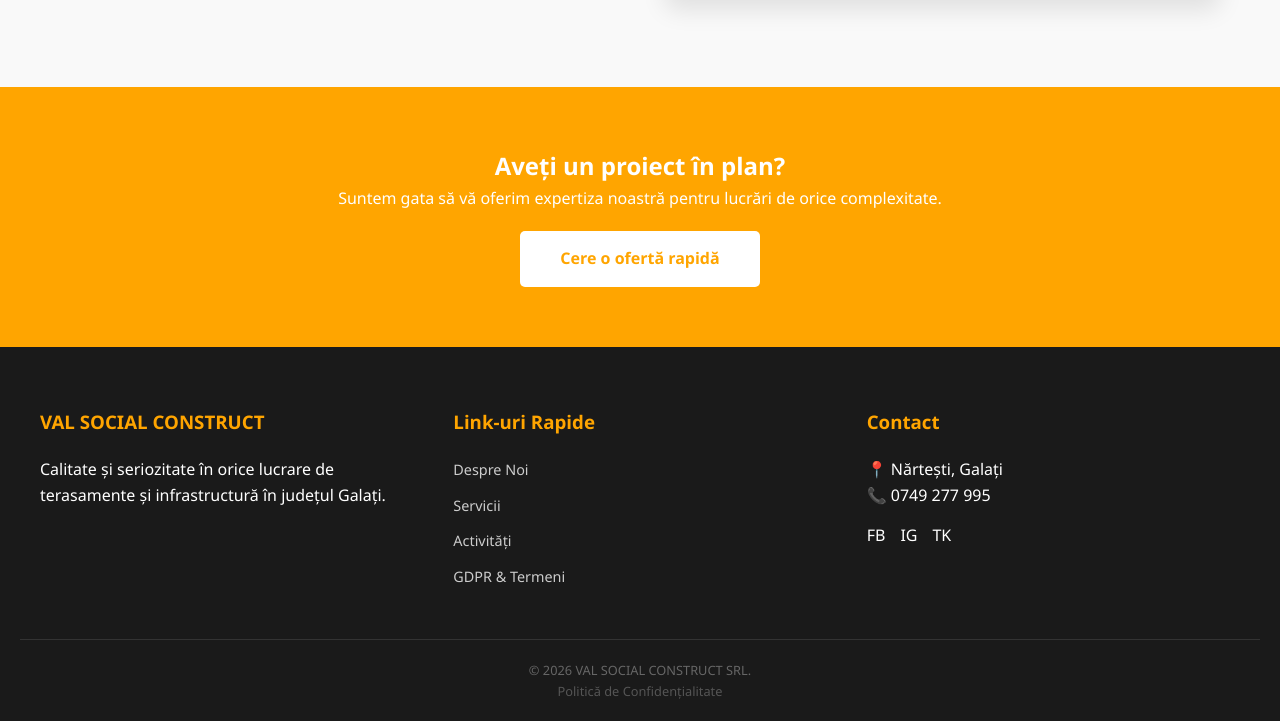
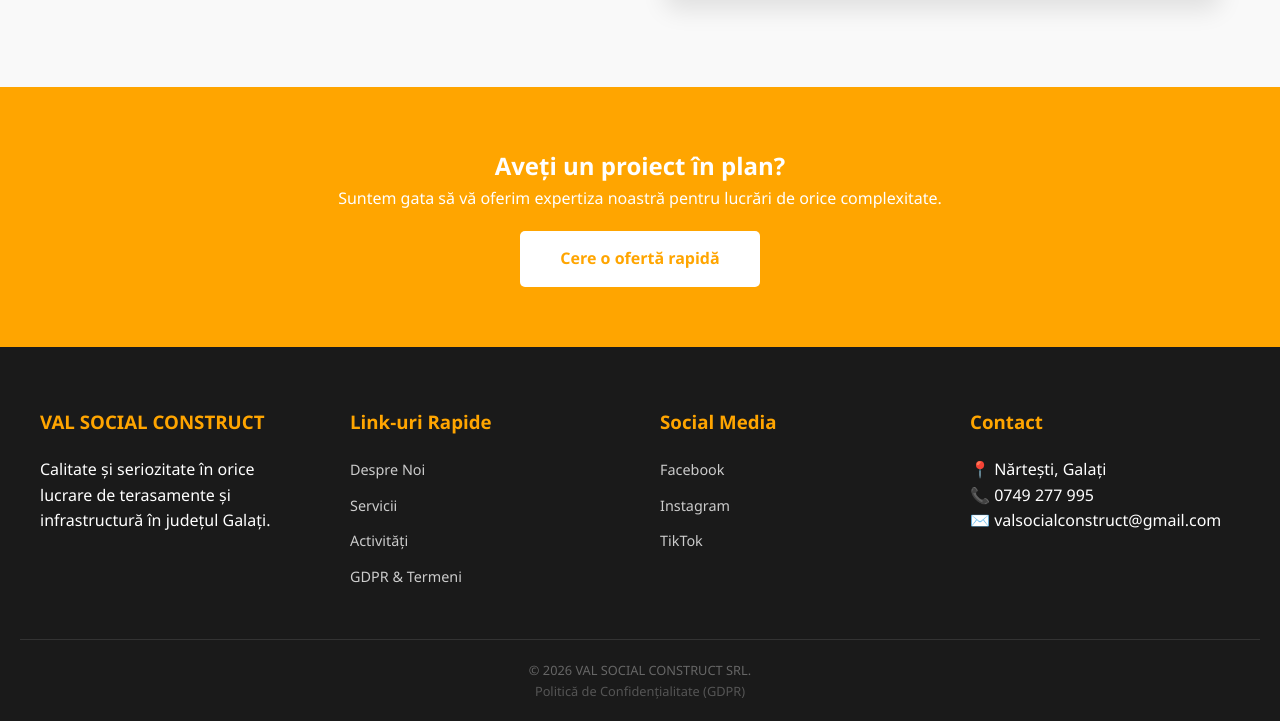
Before and after one commit to denisssdmz88/valsocialconstruct, a plain HTML site: page VALSOCIALCONSTRUCT servicii_page.html in a window 1280 px wide. Shown: the part 2021-2742 px from the top of the page. Drawn offline with Linux system fonts and the light colour scheme.

Commit message:
Update VALSOCIALCONSTRUCT servicii_page.html

```diff
--- a/VALSOCIALCONSTRUCT servicii_page.html
+++ b/VALSOCIALCONSTRUCT servicii_page.html
@@ -69,7 +69,7 @@
         .footer-section h3 { color: #ffa500; margin-bottom: 20px; }
         .footer-links { list-style: none; }
         .footer-links li { margin-bottom: 10px; }
-        .footer-links a { color: #ccc; text-decoration: none; font-size: 0.9em; }
+        .footer-links a { color: #ccc; text-decoration: none; font-size: 0.9em; transition: 0.3s; }
         .footer-links a:hover { color: #ffa500; }
         .footer-bottom { text-align: center; margin-top: 40px; padding-top: 20px; border-top: 1px solid #333; color: #666; font-size: 0.8em; }
 
@@ -104,7 +104,7 @@
                 <li><a href="VALSOCIALCONSTRUCT servicii_page.html">Servicii</a></li>
                 <li><a href="VALSOCIALCONSTRUCT activitati_page.html">Activități</a></li>
                 <li><a href="valsocial contact.html">Contact</a></li>
-                <li><a href="termeni.html">GDPR</a></li>
+                <li><a href="termeni.html">Termeni</a></li>
             </ul>
             <a href="tel:+40749277995" class="cta-nav">Sună Acum</a>
         </div>
@@ -219,18 +219,22 @@
                 </ul>
             </div>
             <div class="footer-section">
+                <h3>Social Media</h3>
+                <ul class="footer-links">
+                    <li><a href="https://www.facebook.com/profile.php?id=61583601997212" target="_blank">Facebook</a></li>
+                    <li><a href="https://www.instagram.com/valsocialconstruct" target="_blank">Instagram</a></li>
+                    <li><a href="https://www.tiktok.com/@valsocialconstruct?lang=en" target="_blank">TikTok</a></li>
+                </ul>
+            </div>
+            <div class="footer-section">
                 <h3>Contact</h3>
                 <p>📍 Nărtești, Galați</p>
                 <p>📞 0749 277 995</p>
-                <div class="social-links" style="margin-top:15px;">
-                    <a href="https://www.facebook.com/profile.php?id=61583601997212" target="_blank">FB</a>
-                    <a href="https://www.instagram.com/valsocialconstruct" target="_blank">IG</a>
-                    <a href="https://www.tiktok.com/@valsocialconstruct?lang=en" target="_blank">TK</a>
-                </div>
+                <p>✉️ valsocialconstruct@gmail.com</p>
             </div>
         </div>
         <div class="footer-bottom">
-            <p>© 2026 VAL SOCIAL CONSTRUCT SRL. <br> <a href="termeni.html" style="color:#555; text-decoration:none;">Politică de Confidențialitate</a></p>
+            <p>© 2026 VAL SOCIAL CONSTRUCT SRL. <br> <a href="termeni.html" style="color:#555; text-decoration:none;">Politică de Confidențialitate (GDPR)</a></p>
         </div>
     </footer>
 </body>
```
